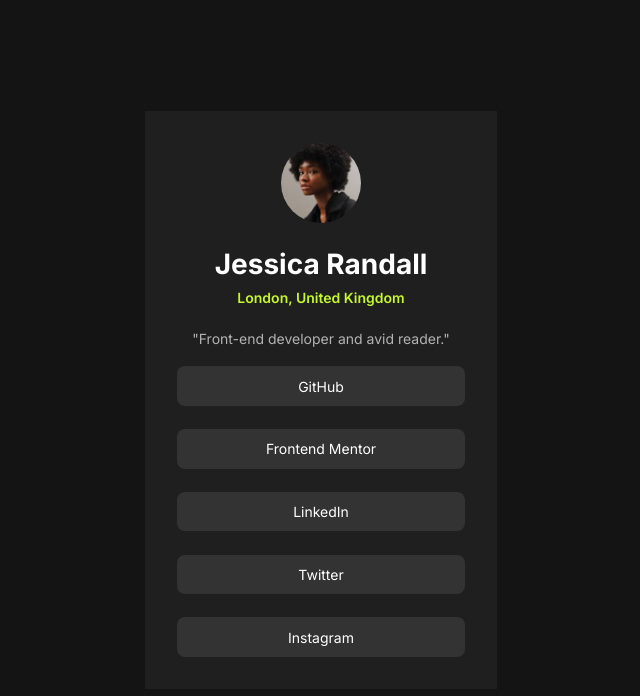
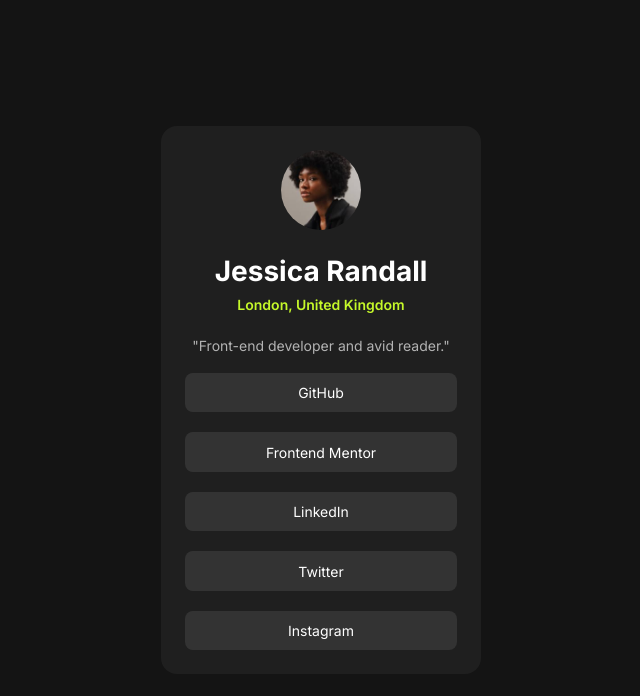
Before and after one commit to Fa292/Project_3, a plain HTML site: page index.html in a window 1280 px wide. Shown: the whole page, without its empty margins (319-959 px from the left). Drawn offline with Linux system fonts and the light colour scheme.

Commit message:
update css

```diff
--- a/style.css
+++ b/style.css
@@ -18,7 +18,10 @@ body{
     display: flex;
     justify-content: center;
     flex-direction: column;
-    padding: 2rem;
+    padding: 1.5rem;
+    border-radius: 1rem;
+    height: auto;
+    width: 320px;
 }
 .card img{
     display: flex;
@@ -33,14 +36,15 @@ body{
     display: flex;
     flex-direction: column;
     align-items: center;
-    gap: 0.2rem;
+    gap: 0.1rem;
     margin-top: 1.2rem;
+
 
 }
 #link{
     background-color: hsl(0, 0%, 20%);
-    width: 18rem;
-    max-width: 100%;
+    width: 100%;
+
     display: flex;
     justify-content: center;
     padding: 0.7rem;
```
